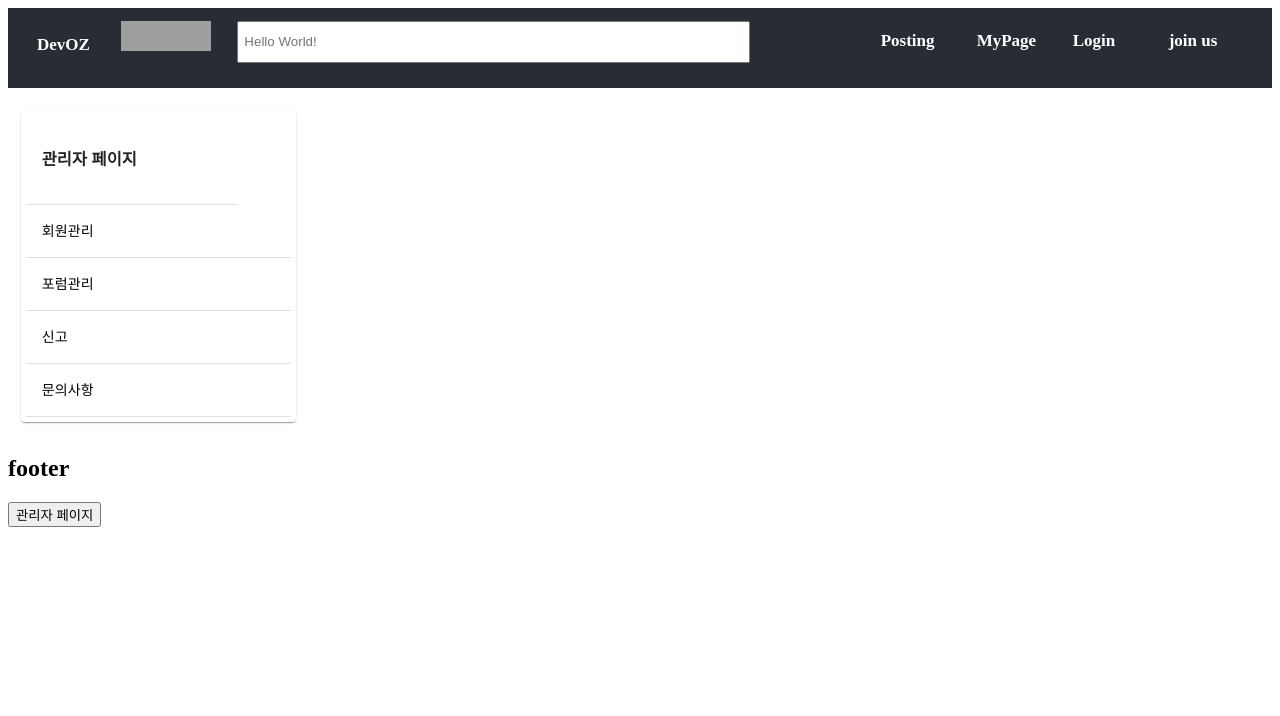
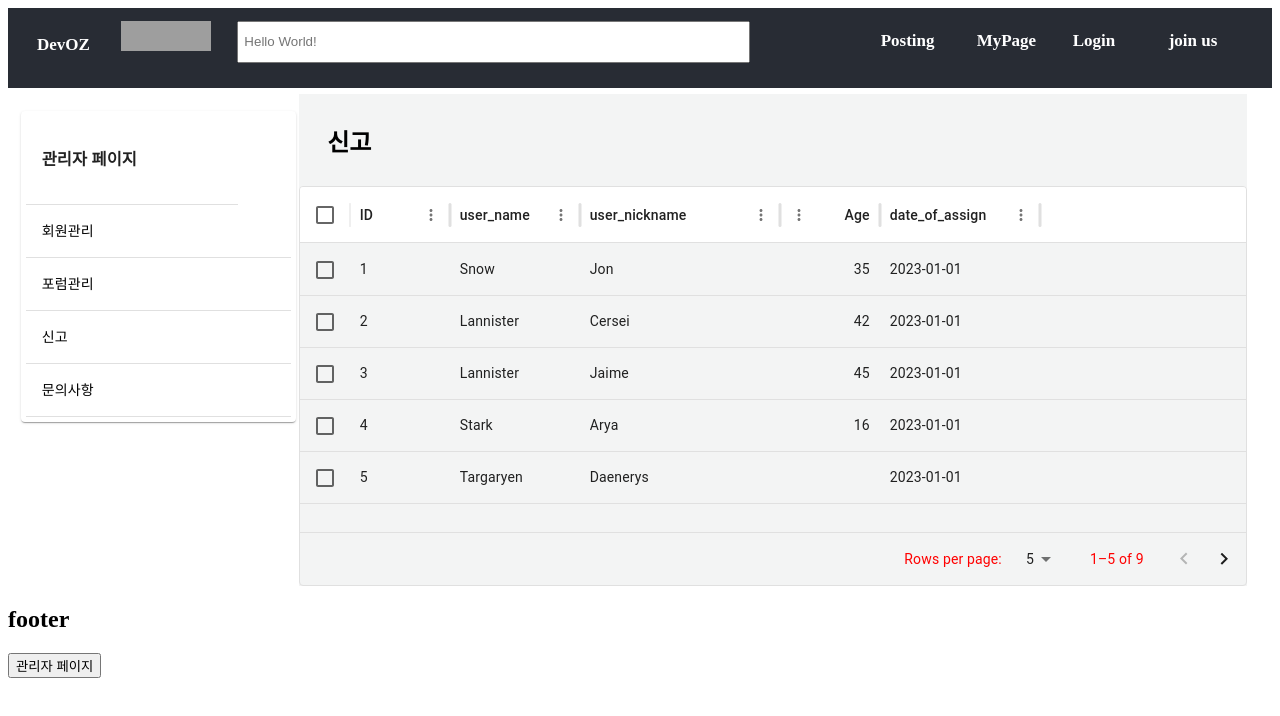
Before and after one commit to haley10309/Multi_main_Project, a React (Create React App) app: page /admin/Report in a window 1280 px wide. Shown: the top 716 px of the page. Built offline with nearby package versions, Linux system fonts and the light colour scheme; no server answers; grey boxes are pictures that could not be loaded.

Commit message:
member + report 수정

```diff
--- a/src/administrator/Manage_member.jsx
+++ b/src/administrator/Manage_member.jsx
@@ -1,47 +1,63 @@
-import React from "react";
+import React, { useState, useEffect } from "react";
 import "./Manage_member.scss";
 import { DataGrid } from "@mui/x-data-grid";
+import axios from "axios";
+
 
 
 const columns = [
-  { field: "id", headerName: "ID", width: 70 },
-  { field: "firstName", headerName: "First name", width: 130 },
-  { field: "lastName", headerName: "Last name", width: 130 },
+  { field: "id", headerName: "ID", width: 100 },
+  { field: "Name", headerName: "user_name", width: 130 },
+  { field: "NickName", headerName: "user_nickname", width: 200 },
+  { field: "age", headerName: "Age",   type: "number", width: 100, },
   {
-    field: "age",
-    headerName: "Age",
-    type: "number",
-    width: 90,
-  },
-  {
-    field: "fullName",
-    headerName: "Full name",
+    field: "JoinDate",
+    headerName: "date_of_assign",
     description: "This column has a value getter and is not sortable.",
     sortable: false,
     width: 160,
-    valueGetter: (value, row) => `${row.firstName || ""} ${row.lastName || ""}`,
+    // valueGetter: (value, row) => `${row.firstName || ""} ${row.lastName || ""}`,
   },
 ];
 
-const rows = [
-  { id: 1, lastName: "Snow", firstName: "Jon", age: 35 },
-  { id: 2, lastName: "Lannister", firstName: "Cersei", age: 42 },
-  { id: 3, lastName: "Lannister", firstName: "Jaime", age: 45 },
-  { id: 4, lastName: "Stark", firstName: "Arya", age: 16 },
-  { id: 5, lastName: "Targaryen", firstName: "Daenerys", age: null },
-  { id: 6, lastName: "Melisandre", firstName: null, age: 150 },
-  { id: 7, lastName: "Clifford", firstName: "Ferrara", age: 44 },
-  { id: 8, lastName: "Frances", firstName: "Rossini", age: 36 },
-  { id: 9, lastName: "Roxie", firstName: "Harvey", age: 65 },
+const row_example = [
+  { id: 1, Name: "Snow", NickName: "Jon", age: 35 , JoinDate:"2023-01-01"},
+  { id: 2, Name: "Lannister", NickName: "Cersei", age: 42 ,JoinDate:"2023-01-01"},
+  { id: 3, Name: "Lannister", NickName: "Jaime", age: 45 ,JoinDate:"2023-01-01"},
+  { id: 4, Name: "Stark", NickName: "Arya", age: 16,JoinDate:"2023-01-01" },
+  { id: 5, Name: "Targaryen", NickName: "Daenerys", age: null,JoinDate:"2023-01-01" },
+  { id: 6, Name: "Melisandre", NickName: null, age: 150,JoinDate:"2023-01-01" },
+  { id: 7, Name: "Clifford", NickName: "Ferrara", age: 44,JoinDate:"2023-01-01" },
+  { id: 8, Name: "Frances", NickName: "Rossini", age: 36,JoinDate:"2023-01-01"},
+  { id: 9, Name: "Roxie", NickName: "Harvey", age: 65 ,JoinDate:"2023-01-01"},
 ];
 const Manage_member = () => {
+
+
+  const [rows, setRows] = useState([]);
+
+
+
+  useEffect(() => {
+    // Fetch data from server and setRows when component mounts
+    axios.get("URL_TO_YOUR_ENDPOINT")
+      .then(response => {
+        setRows(response.data);
+      })
+      .catch(error => {
+        console.error("Error fetching data:", error);
+      });
+  }, []);
+
+
+
   return (
     <div className="whole_box">
-        <li>얍</li>
-      <div style={{ height: 400, width: "120%" }}>
+        <h2 className="title" >회원 관리</h2>
+      <div style={{ height: 400, width: "100%" }}>
         <DataGrid
         className="data_chart"
-          rows={rows}
+          rows={row_example}
           columns={columns}
           initialState={{
             pagination: {
--- a/src/administrator/Manage_member.scss
+++ b/src/administrator/Manage_member.scss
@@ -10,3 +10,7 @@
     width: 100%; /* Adjusted width */
     height: 400px;
   }
+
+  .title{
+    margin: 3%;
+  }
--- a/src/administrator/Report.jsx
+++ b/src/administrator/Report.jsx
@@ -1,11 +1,68 @@
-import React from 'react';
+import React, { useState, useEffect } from 'react';
 import './Report.scss';
+import { DataGrid } from "@mui/x-data-grid";
+import axios from "axios";
 
+
+
+
+const columns = [
+    { field: "id", headerName: "ID", width: 100 },
+    { field: "Name", headerName: "user_name", width: 130 },
+    { field: "NickName", headerName: "user_nickname", width: 200 },
+    { field: "age", headerName: "Age",   type: "number", width: 100, },
+    {
+      field: "JoinDate",
+      headerName: "date_of_assign",
+      description: "This column has a value getter and is not sortable.",
+      sortable: false,
+      width: 160,
+      // valueGetter: (value, row) => `${row.firstName || ""} ${row.lastName || ""}`,
+    },
+  ];
+
+  const row_example = [
+    { id: 1, Name: "Snow", NickName: "Jon", age: 35 , JoinDate:"2023-01-01"},
+    { id: 2, Name: "Lannister", NickName: "Cersei", age: 42 ,JoinDate:"2023-01-01"},
+    { id: 3, Name: "Lannister", NickName: "Jaime", age: 45 ,JoinDate:"2023-01-01"},
+    { id: 4, Name: "Stark", NickName: "Arya", age: 16,JoinDate:"2023-01-01" },
+    { id: 5, Name: "Targaryen", NickName: "Daenerys", age: null,JoinDate:"2023-01-01" },
+    { id: 6, Name: "Melisandre", NickName: null, age: 150,JoinDate:"2023-01-01" },
+    { id: 7, Name: "Clifford", NickName: "Ferrara", age: 44,JoinDate:"2023-01-01" },
+    { id: 8, Name: "Frances", NickName: "Rossini", age: 36,JoinDate:"2023-01-01"},
+    { id: 9, Name: "Roxie", NickName: "Harvey", age: 65 ,JoinDate:"2023-01-01"},
+  ];
 const Report = () => {
+    const [rows, setRows] = useState([]);
+    useEffect(() => {
+        // Fetch data from server and setRows when component mounts
+        axios.get("URL_TO_YOUR_ENDPOINT")
+          .then(response => {
+            setRows(response.data);
+          })
+          .catch(error => {
+            console.error("Error fetching data:", error);
+          });
+      }, []);
+
     return (
-        <div>
-
-        </div>
+        <div className="whole_box">
+        <h2 className="title" >신고</h2>
+      <div style={{ height: 400, width: "100%" }}>
+        <DataGrid
+        className="data_chart"
+          rows={row_example}
+          columns={columns}
+          initialState={{
+            pagination: {
+              paginationModel: { page: 0, pageSize: 5 },
+            },
+          }}
+          pageSizeOptions={[5, 10]}
+          checkboxSelection
+        />
+      </div>
+    </div>
     );
 };
 
```
